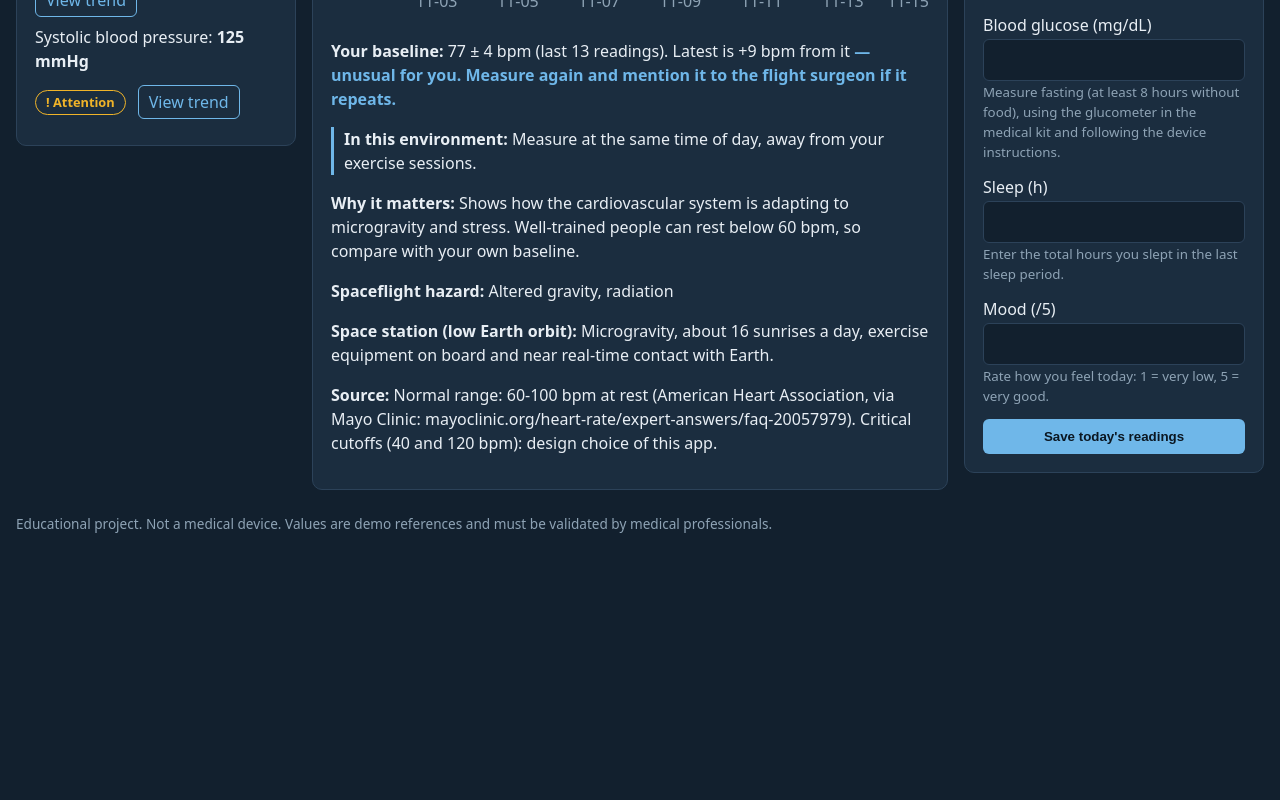
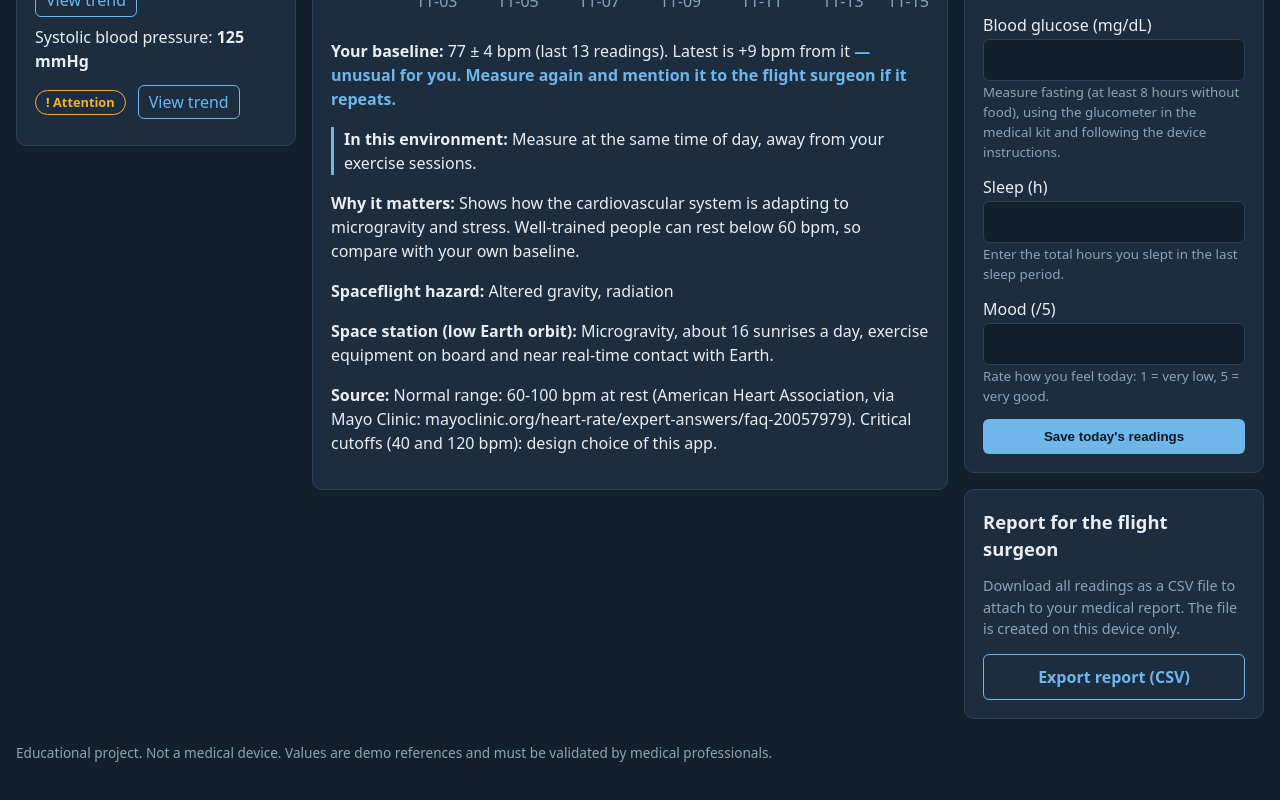
Before and after one commit to arthursouto09/Health-Monitoring-Software, a React (Vite) app: page / in a window 1280 px wide. Shown: the part 889-1689 px from the top of the page. Before the commit the page ends 1471 px from the top, so only its background shows below. Built offline with nearby package versions, Linux system fonts and the light colour scheme.

Commit message:
feat: exporta relatório CSV das leituras para enviar ao cirurgião de voo

```diff
--- a/src/App.jsx
+++ b/src/App.jsx
@@ -5,6 +5,7 @@ import { ENVIRONMENTS } from "./data/environments.js";
 import { getStatus, STATUS_META, makeDemoEntries } from "./logic/status.js";
 import BodyMap from "./components/BodyMap.jsx";
 import Reminder from "./components/Reminder.jsx";
+import { buildReportCsv, downloadText } from "./logic/report.js";
 import { checkInStreak, readinessScore, readinessLevel } from "./logic/engagement.js";
 import { toLocalISO } from "./logic/dates.js";
 import { personalBaseline, compareToBaseline, fmt, BASELINE } from "./logic/baseline.js";
@@ -110,6 +111,9 @@ export default function App() {
   const statuses = INDICATORS.map((i) => ({ ind: i, status: getStatus(latest.values[i.id], i) }));
   const alerts = statuses.filter((s) => RANK[s.status] >= RANK.attention).sort((a, b) => RANK[b.status] - RANK[a.status]);
   const overall = statuses.reduce((w, s) => (RANK[s.status] > RANK[w] ? s.status : w), "unknown");
+
+  const exportReport = () =>
+    downloadText(`health-report-${today}.csv`, buildReportCsv(entries, INDICATORS, env.label));
 
   const streak = checkInStreak(entries, today);
   const readiness = readinessScore(latest.values, INDICATORS);
@@ -232,6 +236,11 @@ export default function App() {
             )}
           </section>
           <CheckIn onSave={save} />
+          <section className="panel export">
+            <h2>Report for the flight surgeon</h2>
+            <p>Download all readings as a CSV file to attach to your medical report. The file is created on this device only.</p>
+            <button type="button" onClick={exportReport}>Export report (CSV)</button>
+          </section>
         </aside>
       </div>
 
--- /dev/null
+++ b/src/logic/report.js
@@ -0,0 +1,29 @@
+import { getStatus, STATUS_META } from "./status.js";
+
+// Builds a CSV report of all readings (one row per day and indicator) that the
+// astronaut can send to the flight surgeon. Generated in the browser: nothing
+// leaves the device until the astronaut shares the file.
+export function buildReportCsv(entries, indicators, environmentLabel) {
+  const esc = (v) => `"${String(v ?? "").replace(/"/g, '""')}"`;
+  const header = ["date", "environment", "indicator", "value", "unit", "status", "normal_range"];
+  const rows = entries.flatMap((e) =>
+    indicators
+      .filter((ind) => e.values[ind.id] !== undefined)
+      .map((ind) => [
+        e.date, environmentLabel, ind.label, e.values[ind.id], ind.unit,
+        STATUS_META[getStatus(e.values[ind.id], ind)].label, `${ind.normalLow}-${ind.normalHigh}`,
+      ])
+  );
+  return [header, ...rows].map((r) => r.map(esc).join(",")).join("\r\n");
+}
+
+export function downloadText(filename, text, type = "text/csv") {
+  const url = URL.createObjectURL(new Blob([text], { type }));
+  const a = document.createElement("a");
+  a.href = url;
+  a.download = filename;
+  document.body.appendChild(a);
+  a.click();
+  a.remove();
+  URL.revokeObjectURL(url);
+}
--- a/src/styles.css
+++ b/src/styles.css
@@ -86,3 +86,6 @@ html { scroll-behavior: smooth; }
 select { background: var(--bg); color: var(--text); border: 1px solid var(--line); border-radius: 6px; padding: 6px 8px; font: inherit; max-width: 100%; }
 .env-tip { border-left: 3px solid var(--accent); padding-left: 10px; }
 @media (max-width: 600px) { select { font-size: 16px; } .env-select { flex-wrap: wrap; } }
+/* ---- Report export ---- */
+.export p { color: var(--muted); margin-top: 0; font-size: .9rem; }
+.export button { width: 100%; background: transparent; color: var(--accent); border: 1px solid var(--accent); border-radius: 6px; padding: 10px 16px; font: inherit; font-weight: 700; cursor: pointer; }
```
